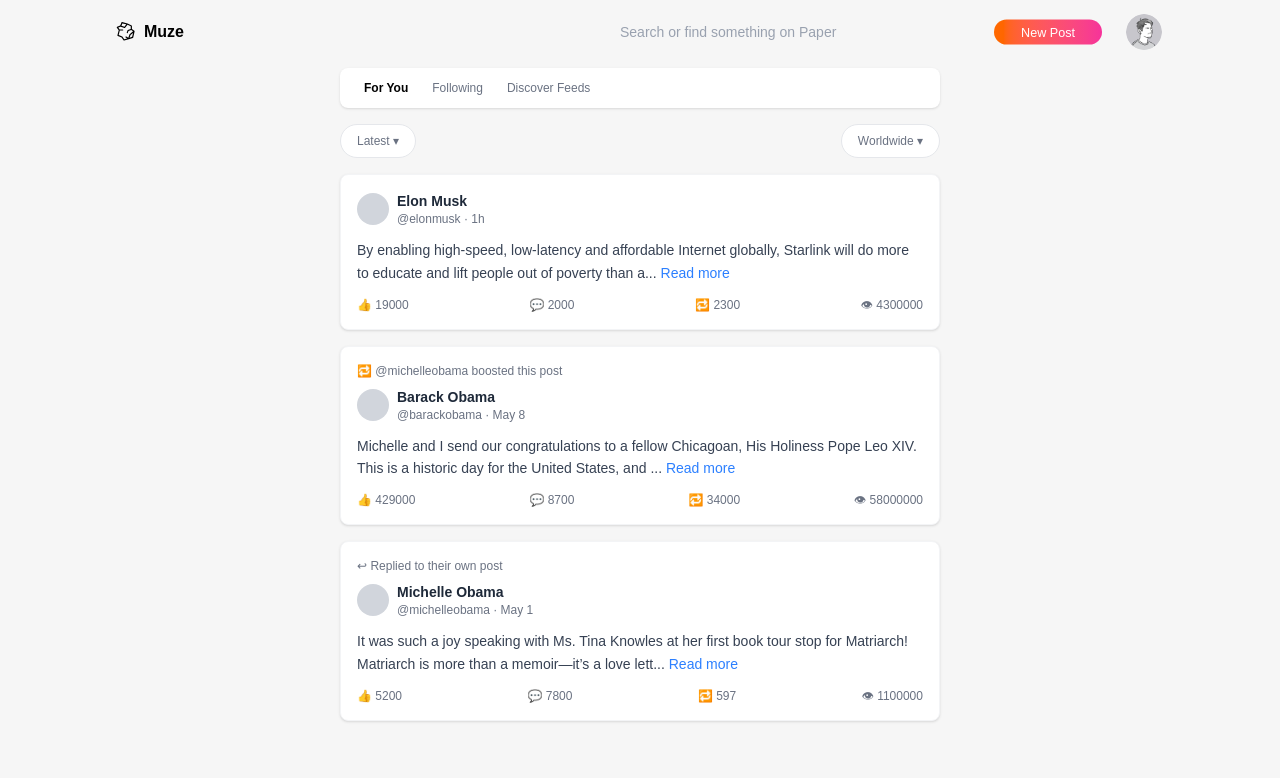
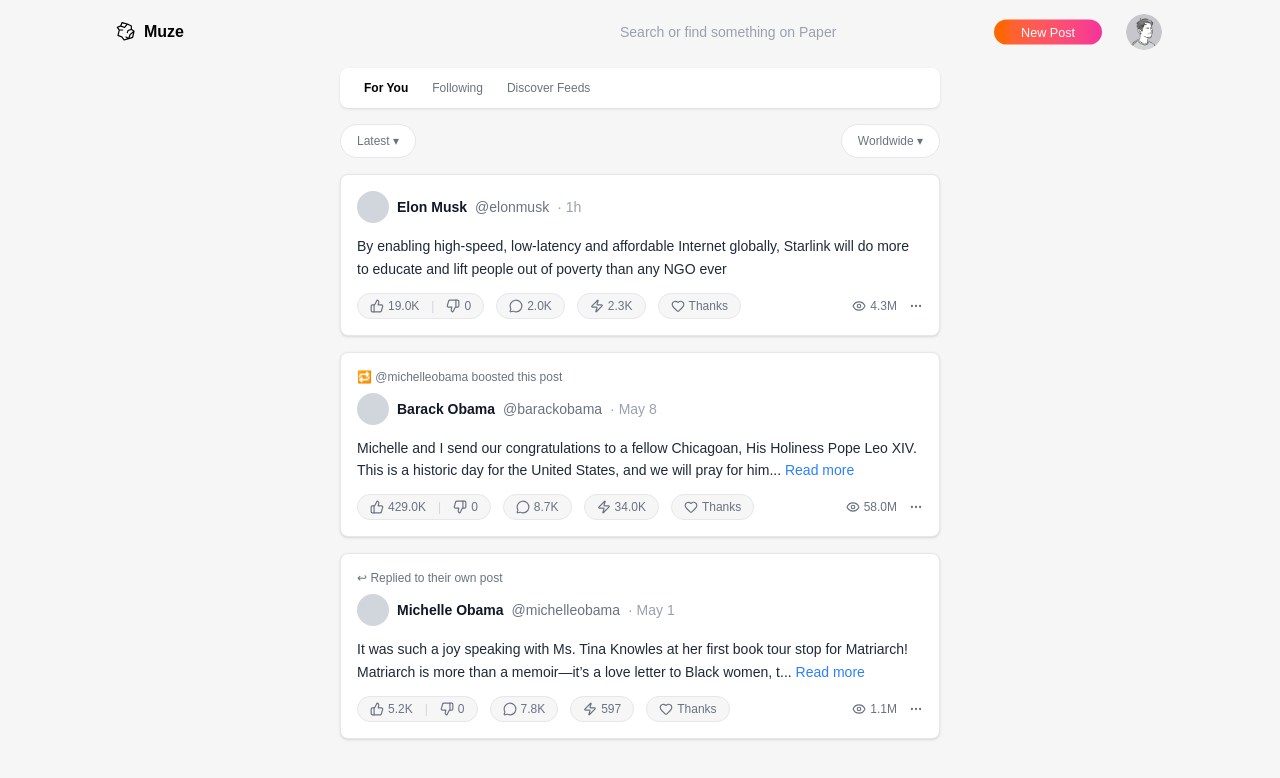
Before and after one commit to faiz877/muze, a Next.js app: page / in a window 1280 px wide. Shown: the top 778 px of the page. Built offline with nearby package versions, Linux system fonts and the light colour scheme.

Commit message:
feat(ui) - added icons

```diff
--- a/components/PostCard.tsx
+++ b/components/PostCard.tsx
@@ -1,5 +1,14 @@
 import React from "react"
 import Image from "next/image"
+import {
+  ThumbsUp,
+  ThumbsDown,
+  MessageCircle,
+  Heart,
+  Eye,
+  MoreHorizontal,
+  Zap,
+} from "lucide-react"
 
 interface PostCardProps {
   author: string
@@ -7,6 +16,7 @@
   timestamp: string
   content: string
   likes: number
+  dislikes?: number
   comments: number
   reposts: number
   views: number
@@ -15,12 +25,19 @@
   boostedBy?: string
 }
 
+const formatNumber = (num: number) => {
+  if (num >= 1000000) return (num / 1000000).toFixed(1) + "M"
+  if (num >= 1000) return (num / 1000).toFixed(1) + "K"
+  return num.toString()
+}
+
 const PostCard: React.FC<PostCardProps> = ({
   author,
   username,
   timestamp,
   content,
   likes,
+  dislikes,
   comments,
   reposts,
   views,
@@ -29,7 +46,7 @@
   boostedBy,
 }) => {
   return (
-    <div className="bg-white rounded-lg shadow-sm border border-gray-100 p-4 w-[600px]">
+    <div className="bg-white rounded-lg shadow-sm border border-gray-200 p-4 w-[600px]">
       {/* Boosted or reply indicator */}
       {boostedBy && (
         <p className="text-xs text-gray-500 mb-2">
@@ -43,19 +60,18 @@
       {/* Author row */}
       <div className="flex items-center gap-2">
         <div className="w-8 h-8 bg-gray-300 rounded-full" />
-        <div>
-          <p className="text-sm font-semibold text-gray-800">{author}</p>
-          <p className="text-xs text-gray-500">
-            @{username} · {timestamp}
-          </p>
+        <div className="flex items-center gap-2 text-sm">
+          <span className="font-semibold text-gray-900">{author}</span>
+          <span className="text-gray-500">@{username}</span>
+          <span className="text-gray-400">· {timestamp}</span>
         </div>
       </div>
 
       {/* Content */}
-      <p className="mt-3 text-gray-700 text-sm leading-relaxed">
-        {content.length > 140 ? (
+      <p className="mt-3 text-gray-800 text-sm leading-relaxed">
+        {content.length > 160 ? (
           <>
-            {content.slice(0, 140)}...{" "}
+            {content.slice(0, 160)}...{" "}
             <span className="text-blue-500 cursor-pointer">Read more</span>
           </>
         ) : (
@@ -63,6 +79,7 @@
         )}
       </p>
 
+      {/* Optional image */}
       {imageUrl && (
         <div className="mt-3 rounded-lg w-full overflow-hidden">
           <Image
@@ -78,20 +95,48 @@
       )}
 
       {/* Footer / Actions */}
-      <div className="flex items-center justify-between mt-3 text-xs text-gray-500">
-        <button className="flex items-center gap-1 hover:text-black">
-          👍 {likes}
-        </button>
-        <button className="flex items-center gap-1 hover:text-black">
-          💬 {comments}
-        </button>
-        <button className="flex items-center gap-1 hover:text-black">
-          🔁 {reposts}
-        </button>
-        <button className="flex items-center gap-1 hover:text-black">
-          👁 {views}
-        </button>
-      </div>
+<div className="flex items-center justify-between mt-3 text-gray-500">
+  <div className="flex items-center gap-3">
+    {/* Likes + Dislikes in one pill */}
+    <div className="flex items-center gap-3 px-3 py-1 rounded-full bg-[#F6F6F6] border border-gray-200 text-xs">
+      <button className="flex items-center gap-1 hover:text-black">
+        <ThumbsUp size={14} /> {formatNumber(likes)}
+      </button>
+      <span className="text-gray-300">|</span>
+      <button className="flex items-center gap-1 hover:text-black">
+        <ThumbsDown size={14} /> {formatNumber(dislikes || 0)}
+      </button>
+    </div>
+
+    {/* Comments */}
+    <button className="flex items-center gap-1 px-3 py-1 rounded-full bg-[#F6F6F6] border border-gray-200 text-xs hover:text-black">
+      <MessageCircle size={14} /> {formatNumber(comments)}
+    </button>
+
+    {/* Reposts (Zap) */}
+    <button className="flex items-center gap-1 px-3 py-1 rounded-full bg-[#F6F6F6] border border-gray-200 text-xs hover:text-black">
+      <Zap size={14} /> {formatNumber(reposts)}
+    </button>
+
+    {/* Thanks */}
+    <button className="flex items-center gap-1 px-3 py-1 rounded-full bg-[#F6F6F6] border border-gray-200 text-xs hover:text-black">
+      <Heart size={14} /> Thanks
+    </button>
+  </div>
+
+  {/* Views + Options */}
+  <div className="flex items-center gap-3 text-xs">
+    <span className="flex items-center gap-1">
+      <Eye size={14} /> {formatNumber(views)}
+    </span>
+    <button className="hover:text-black">
+      <MoreHorizontal size={14} />
+    </button>
+  </div>
+</div>
+
+
+
     </div>
   )
 }
--- a/package.json
+++ b/package.json
@@ -9,6 +9,7 @@
     "lint": "eslint"
   },
   "dependencies": {
+    "lucide-react": "^0.542.0",
     "next": "15.5.2",
     "react": "19.1.0",
     "react-dom": "19.1.0"
```
Also changed, not shown: 1 other file (tests, documents, lock files or other folders).
